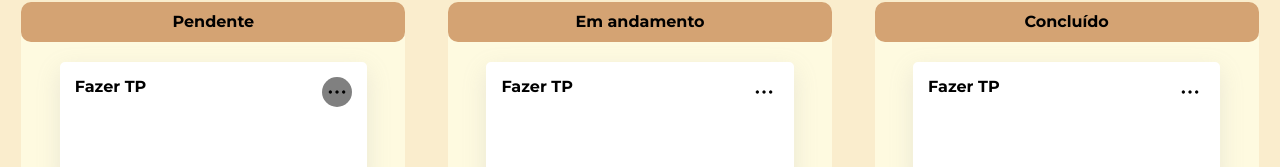
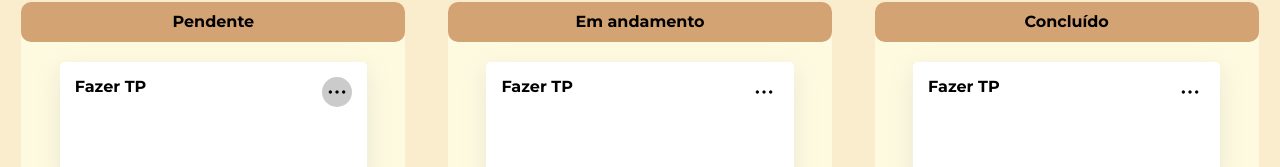
Before and after one commit to lazarobodevan/Tarefas-FrontEnd, a React (Vite) app in the folder tasks/: page / in a window 1280 px wide. In both pictures the pointer is over the element 336 px from the left and 269 px from the top of the page. Shown: the part 178-345 px from the top of the page. Built offline with nearby package versions, Linux system fonts and the light colour scheme.

Commit message:
melhoria no botão de opções

```diff
--- a/tasks/src/components/Card/styles.css
+++ b/tasks/src/components/Card/styles.css
@@ -29,11 +29,12 @@
     width: 30px;
     height: 30px;
     border-radius: 20px;
+    transition: 0.5s;
 
 }
 
 .optionsButton:hover{
-    background-color: gray;
+    background-color: #CBCBCB;
 }
 
 .optionsButton img{
```
